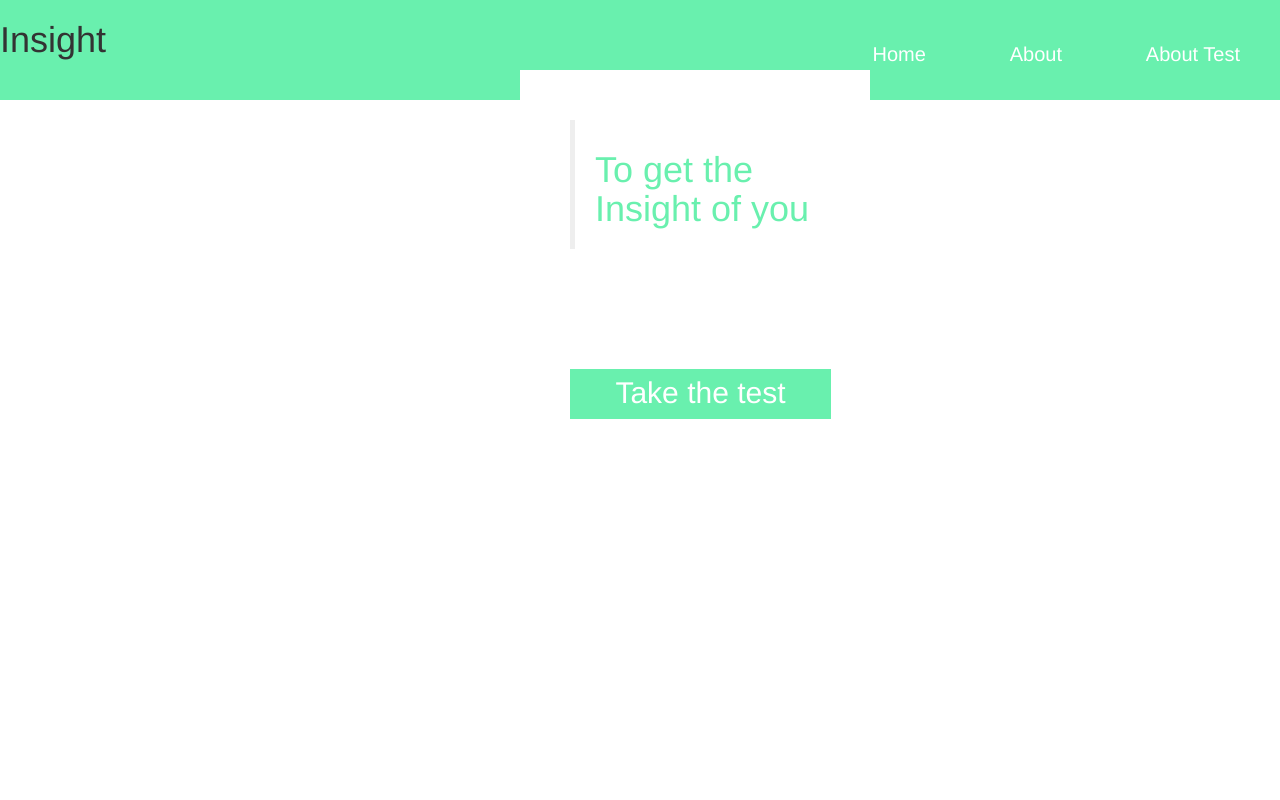
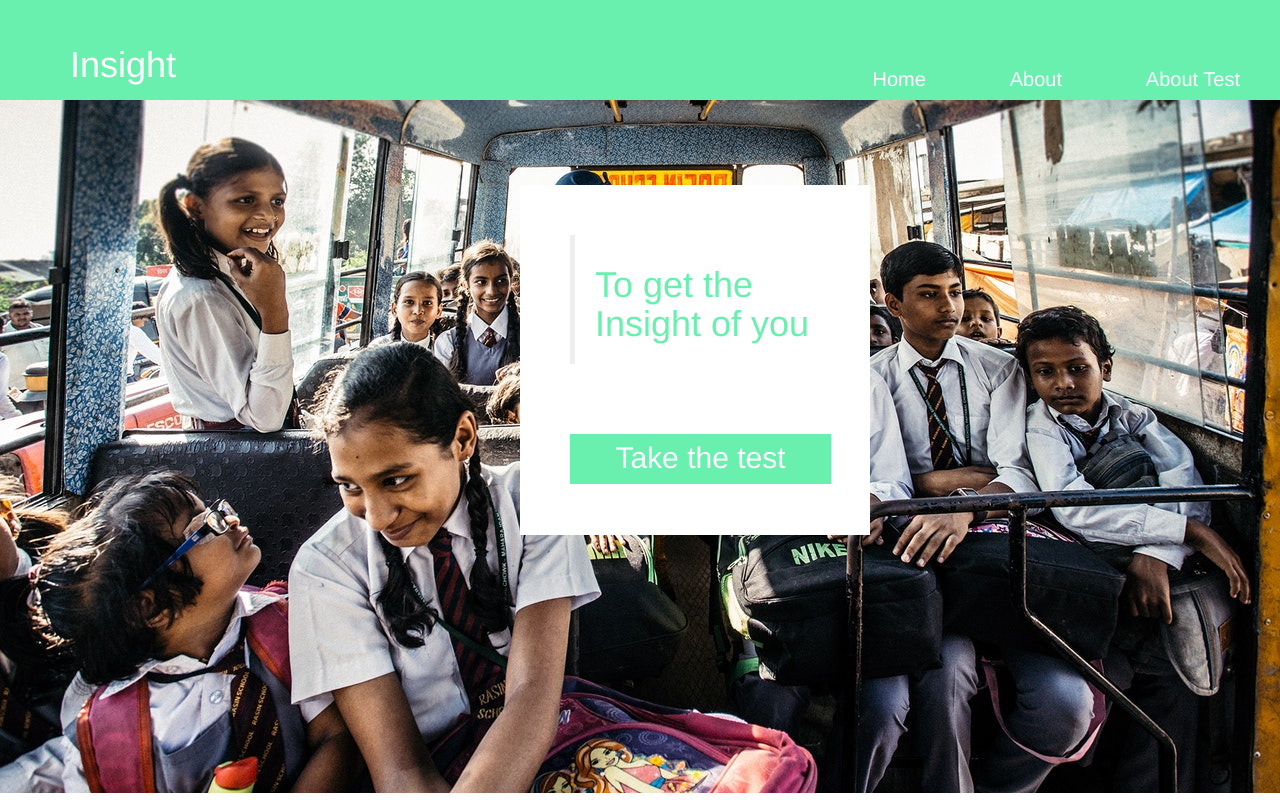
Before and after one commit to VishwaGanesan/Insight, a plain HTML site: page index.html in a window 1280 px wide. Drawn offline with nearby package versions, Linux system fonts and the light colour scheme.

Commit message:
Update index.html

```diff
--- a/index.html
+++ b/index.html
@@ -1,9 +1,10 @@
 <!DOCTYPE html>
 <html ng-app="app">
     <head>
-        <title>Insight | Future finder</title>
-        <link rel="stylesheet" type="text/css" href="page.css">
+          <title>Insight | Future finder</title>
+        <link rel="stylesheet" type="text/css" href="index.css">
         <link rel="stylesheet" href="https://maxcdn.bootstrapcdn.com/bootstrap/3.3.7/css/bootstrap.min.css">
+        <meta name="viewport" content="width=device-width" initial-scale="1">
         <script src="https://ajax.googleapis.com/ajax/libs/jquery/3.3.1/jquery.min.js"></script>
         <script src="https://maxcdn.bootstrapcdn.com/bootstrap/3.3.7/js/bootstrap.min.js"></script>
     </head>
```
